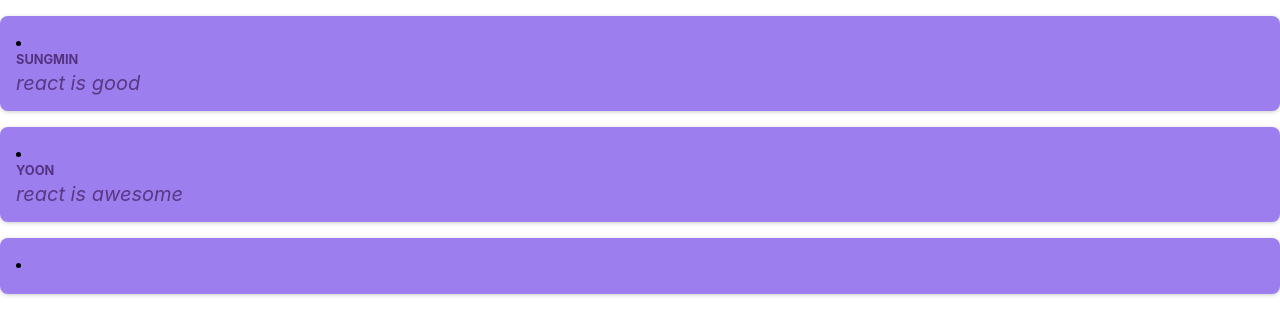
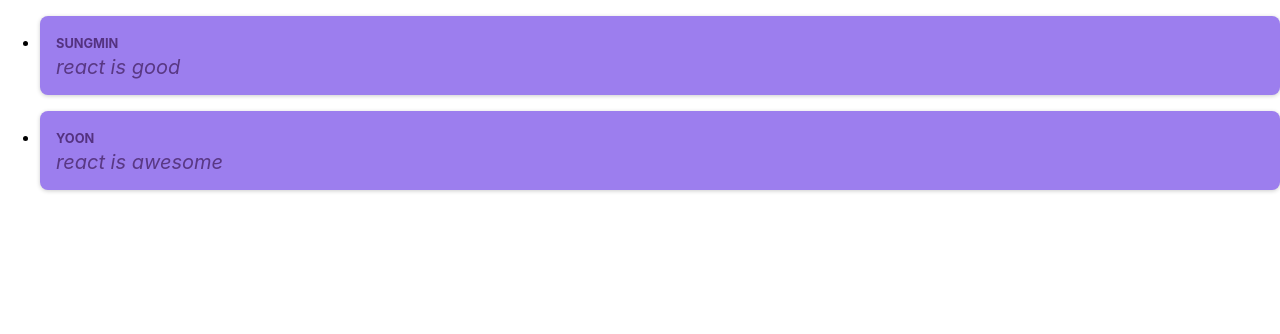
Before and after one commit to Ape07Park/reactStudy, a React (Create React App) app: page / in a window 1280 px wide. Shown: the top 334 px of the page. Built offline with nearby package versions, Linux system fonts and the light colour scheme.

Commit message:
리엑트 공부 중

```diff
--- a/src/App.jsx
+++ b/src/App.jsx
@@ -1,6 +1,7 @@
 import logo from './logo.svg';
 import './App.css';
 import Post from './components/Post';
+import PostsList from './components/PostsList';
 
 // jsx 코드를 반환하기만 함
 // 여기있는 걸 리엑트 컴포넌트라고 함, 컴포넌트는 jsx 코드를 반환하는 함수
@@ -20,9 +21,11 @@
     return (
         // 추가된 컴포넌트 하나당 한번 실행. 재사용이 아님
         <main>
-            <Post auther="sungMIn" body="react is good"/>
-            <Post auther="yoon" body="react is awesome"/>
-            <Post/>
+            {/*<Post auther="sungMIn" body="react is good"/>*/}
+            {/*<Post auther="yoon" body="react is awesome"/>*/}
+            {/*<Post/>*/}
+
+            <PostsList />
         </main>
 
     );
--- a/src/components/PostsList.jsx
+++ b/src/components/PostsList.jsx
@@ -1,14 +1,18 @@
-
 import classes from './Post.module.css';
+import Post from "./Post";
 
 // todo: 여기서 데이터 값을 받아서 순서 없는 리스트 뿌리기
 function PostsList() {
 
     return (
-
-
+        <ul>
+            {/*App은 PostList를 부르고  PostList는*/}
+            {/*Post 컴포넌트로 auther,  body를 보낸다*/}
+            {/*Post 컴포넌트는 auther,  body를 props로 받아 각 위치에 넣는다*/}
+            <Post auther="sungMIn" body="react is good"/>
+            <Post auther="yoon" body="react is awesome"/>
+        </ul>
     );
 }
 
-
 export default PostsList;
```
